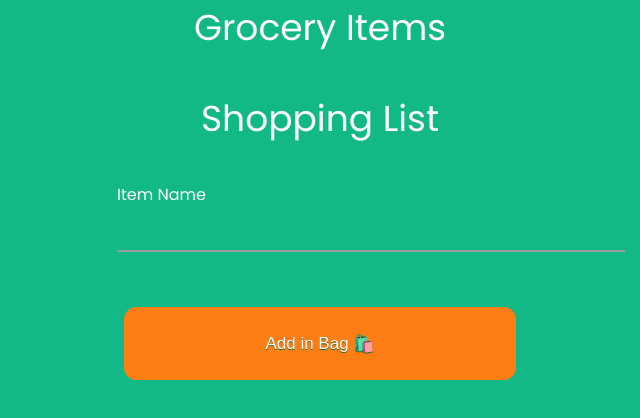
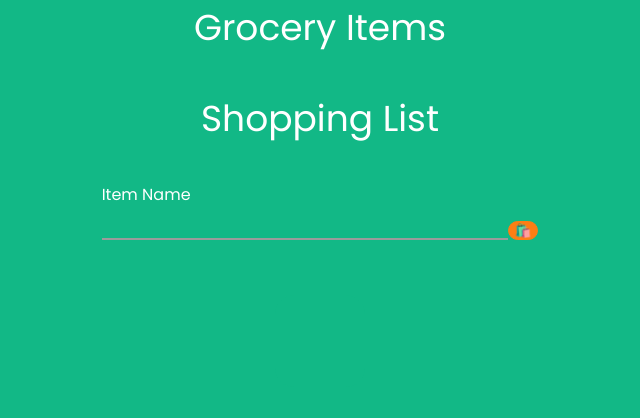
Before and after one commit to tusharar091/ReactStarter, a React (Create React App) app: page / in a window 1280 px wide. Shown: the top 418 px of the page, without its empty margins (320-960 px from the left). Built offline with nearby package versions, Linux system fonts and the light colour scheme.

Commit message:
[Issue No #7] Add Button Minimalization completed

```diff
--- a/src/App.css
+++ b/src/App.css
@@ -25,14 +25,7 @@ body {
   background-color: #fd7e14;
   border-radius: 12px;
   border: 1px solid #fd7e14;
-  display: inline-block;
   cursor: pointer;
-  color: #ffffff;
-  font-family: Arial;
-  font-size: 17px;
-  padding: 25px 140px;
-  text-decoration: none;
-  text-shadow: 0px 1px 0px #2f6627;
 }
 .myButton:hover {
   background-color: #fd7e14;
@@ -69,7 +62,11 @@ body {
   position: relative;
   padding: 15px 0 0;
   margin-top: 10px;
-  width: 50%;
+  width: 100%;
+  display: flex;
+  flex-flow: row nowrap;
+  align-items: flex-end;
+  justify-content: space-between;
 }
 
 .field {
@@ -103,20 +100,14 @@ body {
 }
 
 .field:focus {
-  padding-bottom: 6px;
-  font-weight: 700;
-  border-width: 3px;
   border-image: linear-gradient(to right, #1adaca, #38ef7d);
   border-image-slice: 1;
 }
 .field:focus ~ .label {
-  position: absolute;
   top: 0;
-  display: block;
   transition: 0.2s;
   font-size: 1rem;
   color: #11998e;
-  font-weight: 700;
 }
 
 /*reset*/
--- a/src/components/GroceryForm.js
+++ b/src/components/GroceryForm.js
@@ -22,16 +22,13 @@ const GroceryForm = ({ addItem }) => {
                     <label htmlFor="name" className="label">
                         Item Name
                     </label>
+                    <button className="myButton">
+                        <span role="img" aria-label="bag">
+                            🛍️
+                        </span>
+                    </button>
                 </div>
                 <br />
-                <button className="myButton">
-                    {" "}
-                    Add in Bag
-                    <span role="img" aria-label="bag">
-                        {" "}
-                        🛍️
-                    </span>
-                </button>
             </form>
         </div>
     )
```
